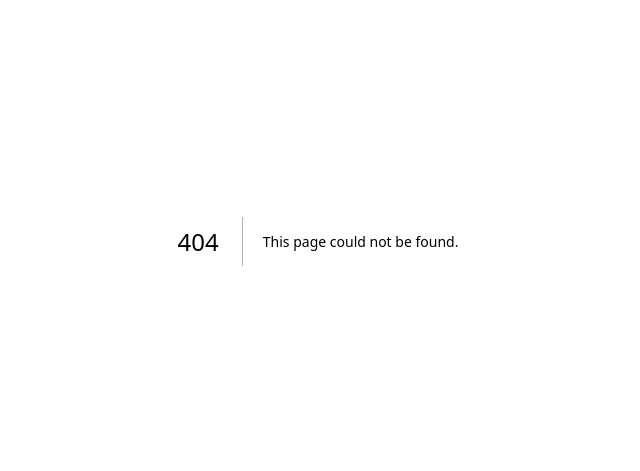
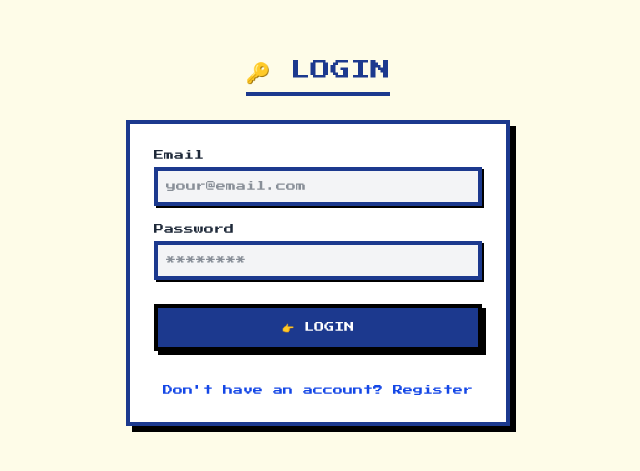
Before and after one commit to Trusted-Jobs/job-quest-platform-ui, a Next.js app: page /login in a window 1280 px wide. Before the commit this address had no page. Shown: the part 159-630 px from the top of the page, without its empty margins (322-962 px from the left). Built offline with nearby package versions, Linux system fonts and the light colour scheme.

Commit message:
feat: added login page

```diff
--- /dev/null
+++ b/app/login/page.tsx
@@ -0,0 +1,83 @@
+"use client";
+
+import React, { useState } from "react";
+import { useRouter } from "next/navigation";
+import "@fontsource/press-start-2p";
+
+export default function AuthButtons() {
+  const [isRegister, setIsRegister] = useState(false);
+  const router = useRouter();
+
+  const handleSubmit = (e: React.FormEvent) => {
+    e.preventDefault();
+
+    if (isRegister) {
+      alert("✅ Registration successful!");
+      // 可選導向註冊成功頁面或轉為登入
+      setIsRegister(false);
+    } else {
+      // 假裝登入成功，導向 job-listing
+      router.push("/job-listing");
+    }
+  };
+
+  return (
+    <div className="min-h-screen bg-yellow-50 flex flex-col items-center justify-center p-4 font-['Press Start 2P'] text-gray-800">
+      <h1 className="text-xl text-blue-900 mb-6 border-b-4 border-blue-900 pb-2">
+        {isRegister ? "🚪 CREATE ACCOUNT" : "🔑 LOGIN"}
+      </h1>
+
+      <form
+        onSubmit={handleSubmit}
+        className="bg-white border-4 border-blue-900 p-6 rounded-none shadow-[6px_6px_0px_black] w-full max-w-sm space-y-4 text-[10px]"
+      >
+        <div>
+          <label className="block mb-1">Email</label>
+          <input
+            type="email"
+            className="w-full border-4 border-blue-900 rounded-none p-2 bg-gray-100 shadow-[2px_2px_0px_black]"
+            placeholder="your@email.com"
+          />
+        </div>
+        <div>
+          <label className="block mb-1">Password</label>
+          <input
+            type="password"
+            className="w-full border-4 border-blue-900 rounded-none p-2 bg-gray-100 shadow-[2px_2px_0px_black]"
+            placeholder="********"
+          />
+        </div>
+
+        {isRegister && (
+          <div>
+            <label className="block mb-1">Confirm Password</label>
+            <input
+              type="password"
+              className="w-full border-4 border-blue-900 rounded-none p-2 bg-gray-100 shadow-[2px_2px_0px_black]"
+              placeholder="********"
+            />
+          </div>
+        )}
+
+        <button
+          type="submit"
+          className="w-full bg-blue-900 text-white py-3 mt-2 border-4 border-black rounded-none shadow-[4px_4px_0px_black] hover:bg-blue-800"
+        >
+          {isRegister ? "🚀 REGISTER" : "👉 LOGIN"}
+        </button>
+
+        <div className="text-center mt-4">
+          <button
+            type="button"
+            onClick={() => setIsRegister(!isRegister)}
+            className="text-blue-700 hover:underline"
+          >
+            {isRegister
+              ? "Already have an account? Login"
+              : "Don't have an account? Register"}
+          </button>
+        </div>
+      </form>
+    </div>
+  );
+}
```
